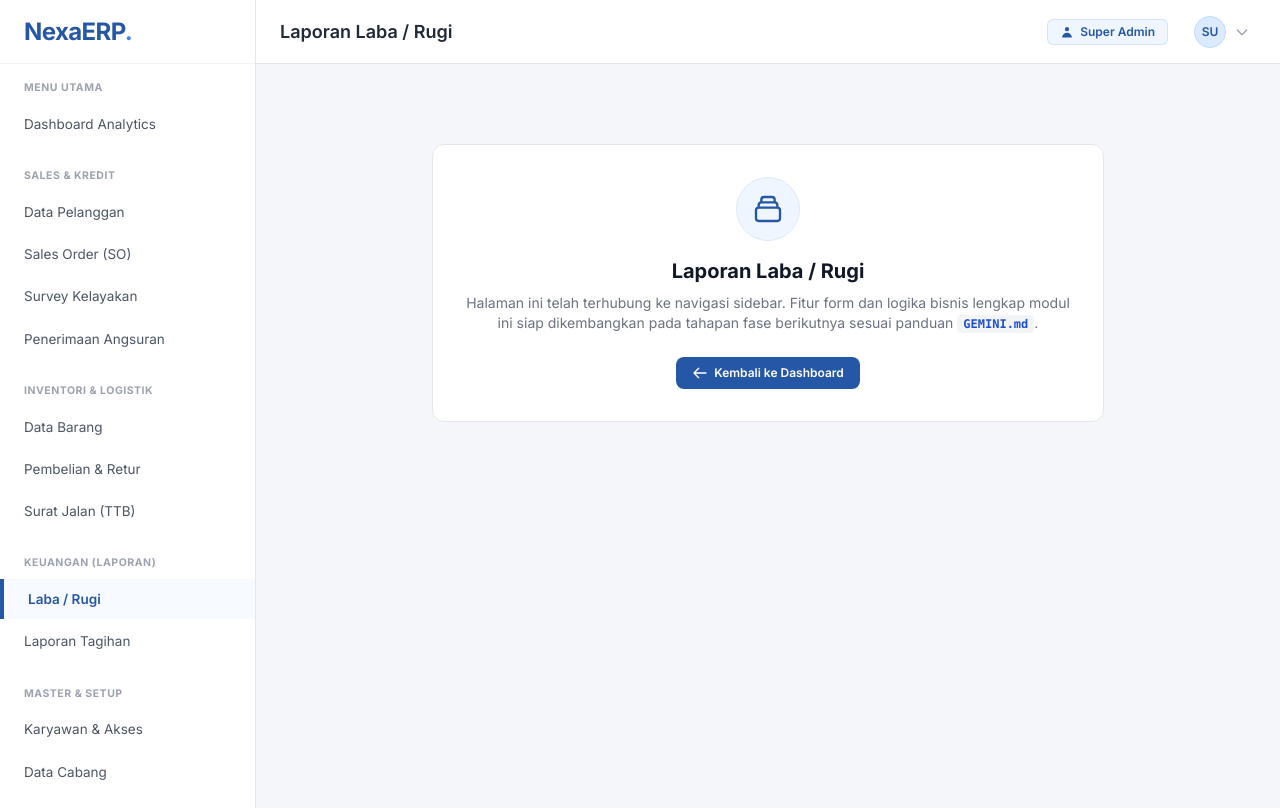
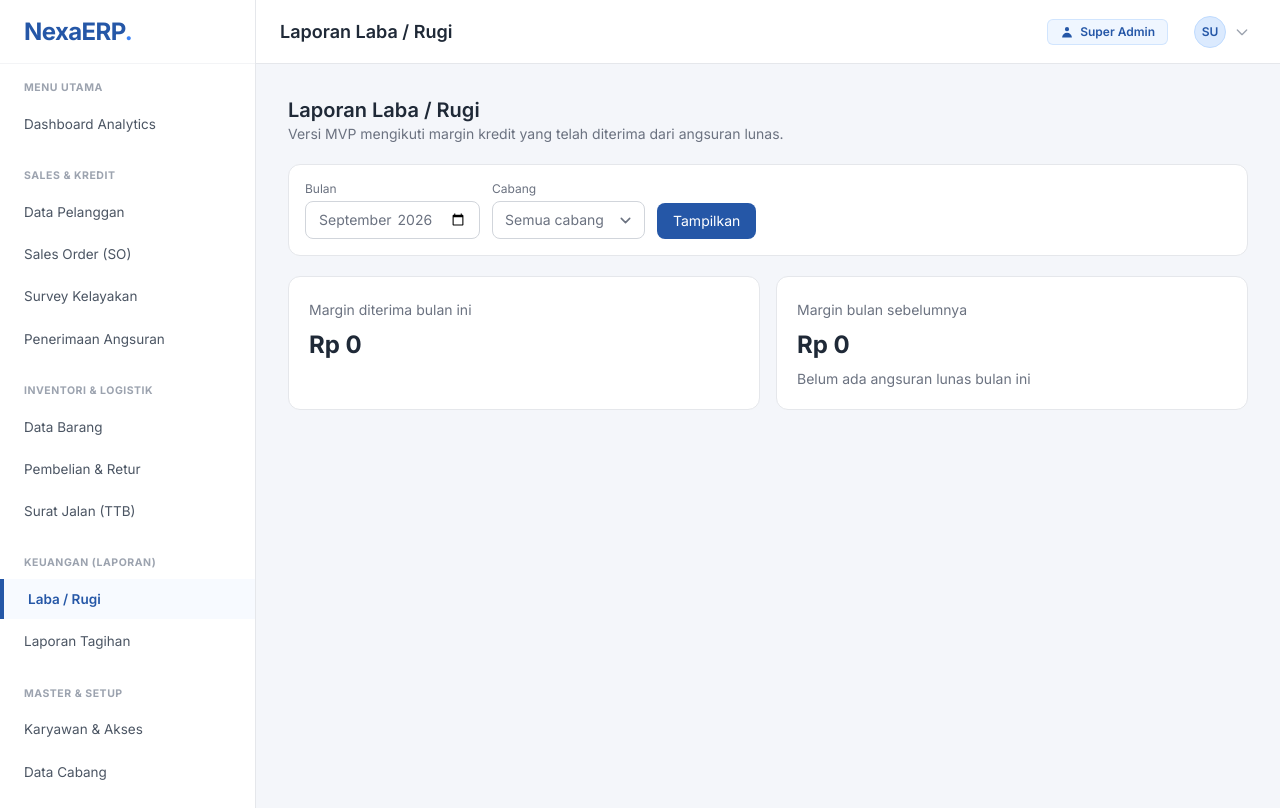
Before and after one commit to BaharudinAlamsyah27/Sistem-Penjualan-Pembiayaan-Kredit-Elektronik, a Laravel app: page /laporan/laba-rugi in a window 1280 px wide. Run offline with Laravel 12, Linux system fonts and the light colour scheme; a user stored in the database is signed in; data comes from the database, SQL or seed files in the repository; tables that the repository leaves empty hold one stand-in row (values such as "Sample post"); style sheets or scripts are compiled from the project's sources; parts of the project's set-up code (start-up, migrations or seed data) failed here and were passed over; some libraries are stand-ins or nearby versions.

Commit message:
fase-7: laporan dasar dan ekspor

```diff
--- /dev/null
+++ b/app/Http/Controllers/LaporanController.php
@@ -0,0 +1,138 @@
+<?php
+
+namespace App\Http\Controllers;
+
+use App\Models\Angsuran;
+use App\Models\Cabang;
+use App\Models\SalesOrder;
+use App\Services\LabaService;
+use Carbon\Carbon;
+use Illuminate\Http\Request;
+use Illuminate\Support\Collection;
+use Illuminate\Validation\ValidationException;
+use Illuminate\View\View;
+use Symfony\Component\HttpFoundation\StreamedResponse;
+
+class LaporanController extends Controller
+{
+    public function penjualan(Request $request): View
+    {
+        $filter = $this->filter($request);
+        $rows = $this->ringkasanPenjualan($filter);
+
+        return view('laporan.penjualan', [
+            'rows' => $rows,
+            'filter' => $filter,
+            'cabangs' => $request->user()->hasRole('admin_pusat') ? Cabang::orderBy('nama')->get() : collect(),
+        ]);
+    }
+
+    public function kolektor(Request $request): View
+    {
+        $filter = $this->filter($request);
+        $rows = $this->ringkasanKolektor($filter);
+
+        return view('laporan.kolektor', [
+            'rows' => $rows,
+            'filter' => $filter,
+            'cabangs' => $request->user()->hasRole('admin_pusat') ? Cabang::orderBy('nama')->get() : collect(),
+        ]);
+    }
+
+    public function labaRugi(Request $request): View
+    {
+        abort_unless($request->user()->hasRole('admin_pusat'), 403);
+        $filter = $request->validate([
+            'bulan' => ['nullable', 'date_format:Y-m'],
+            'cabang' => ['nullable', 'integer'],
+        ]);
+        $bulan = Carbon::createFromFormat('Y-m', $filter['bulan'] ?? now()->format('Y-m'))->endOfMonth();
+        $ringkasan = LabaService::bulanBerjalan(isset($filter['cabang']) ? (int) $filter['cabang'] : null, $bulan);
+
+        return view('laporan.laba-rugi', [
+            'ringkasan' => $ringkasan,
+            'bulan' => $bulan->format('Y-m'),
+            'cabangs' => Cabang::orderBy('nama')->get(),
+            'cabangTerpilih' => $filter['cabang'] ?? null,
+        ]);
+    }
+
+    public function export(Request $request): StreamedResponse
+    {
+        $filter = $this->filter($request);
+        $jenis = $request->validate(['jenis' => ['required', 'in:penjualan,kolektor']])['jenis'];
+        $rows = $jenis === 'penjualan' ? $this->ringkasanPenjualan($filter) : $this->ringkasanKolektor($filter);
+        $header = $jenis === 'penjualan'
+            ? ['Nama Sales', 'Jumlah Sales Order', 'Nilai Penjualan', 'Margin Kredit']
+            : ['Kolektor', 'Jumlah Angsuran', 'Total Tagihan', 'Total Dibayar', 'Tunggakan Lewat Tempo'];
+        $filename = 'laporan-'.$jenis.'-'.$filter['dari'].'-'.$filter['sampai'].'.csv';
+
+        return response()->streamDownload(function () use ($header, $rows, $jenis) {
+            $stream = fopen('php://output', 'w');
+            fwrite($stream, "\xEF\xBB\xBF");
+            fputcsv($stream, $header, ';');
+            foreach ($rows as $row) {
+                fputcsv($stream, $jenis === 'penjualan'
+                    ? [$row['nama'], $row['jumlah'], $row['penjualan'], $row['margin']]
+                    : [$row['nama'], $row['jumlah'], $row['tagihan'], $row['dibayar'], $row['tunggakan']], ';');
+            }
+            fclose($stream);
+        }, $filename, ['Content-Type' => 'text/csv; charset=UTF-8']);
+    }
+
+    private function filter(Request $request): array
+    {
+        $filter = $request->validate([
+            'dari' => ['nullable', 'date_format:Y-m-d'],
+            'sampai' => ['nullable', 'date_format:Y-m-d'],
+            'cabang' => ['nullable', 'integer'],
+        ]);
+        $filter['dari'] = $filter['dari'] ?? now()->startOfMonth()->toDateString();
+        $filter['sampai'] = $filter['sampai'] ?? now()->toDateString();
+        if ($filter['dari'] > $filter['sampai']) {
+            throw ValidationException::withMessages(['dari' => 'Tanggal awal harus sebelum atau sama dengan tanggal akhir.']);
+        }
+
+        return $filter;
+    }
+
+    private function ringkasanPenjualan(array $filter): Collection
+    {
+        return SalesOrder::query()->with('sales')
+            ->where('status', 'terkirim')
+            ->whereDate('tanggal', '>=', $filter['dari'])
+            ->whereDate('tanggal', '<=', $filter['sampai'])
+            ->when($filter['cabang'] ?? null, fn ($q, $id) => $q->where('cabang_id', $id))
+            ->get()
+            ->groupBy('sales_id')
+            ->map(function (Collection $orders): array {
+                return [
+                    'nama' => $orders->first()->sales?->nama ?? 'Tanpa sales',
+                    'jumlah' => $orders->count(),
+                    'penjualan' => $orders->sum(fn ($so) => (float) $so->harga_jual * (int) $so->qty),
+                    'margin' => $orders->sum(fn ($so) => (float) $so->total_margin),
+                ];
+            })->values()->sortBy('nama')->values();
+    }
+
+    private function ringkasanKolektor(array $filter): Collection
+    {
+        return Angsuran::query()->with(['kolektor', 'faktur.salesOrder.pelanggan'])
+            ->where('jenis', 'angsuran')
+            ->whereDate('jatuh_tempo', '>=', $filter['dari'])
+            ->whereDate('jatuh_tempo', '<=', $filter['sampai'])
+            ->when($filter['cabang'] ?? null, fn ($q, $id) => $q->where('cabang_id', $id))
+            ->get()
+            ->groupBy('kolektor_id')
+            ->map(function (Collection $angsuran): array {
+                return [
+                    'nama' => $angsuran->first()->kolektor?->nama ?? 'Belum ditugaskan',
+                    'jumlah' => $angsuran->count(),
+                    'tagihan' => $angsuran->sum(fn ($a) => (float) $a->nominal),
+                    'dibayar' => $angsuran->sum(fn ($a) => (float) $a->nominal_dibayar),
+                    'tunggakan' => $angsuran->filter(fn ($a) => $a->status !== 'lunas' && $a->jatuh_tempo->lt(Carbon::today()))
+                        ->sum(fn ($a) => (float) $a->nominal),
+                ];
+            })->values()->sortBy('nama')->values();
+    }
+}
--- a/app/Services/LabaService.php
+++ b/app/Services/LabaService.php
@@ -2,15 +2,13 @@
 
 namespace App\Services;
 
-use App\Models\SalesOrder;
+use App\Models\Angsuran;
 use Carbon\Carbon;
-use Illuminate\Database\Eloquent\Builder;
 
 class LabaService
 {
     /**
-     * MVP: laba bersih = jumlah total_margin SO berstatus terkirim pada periode.
-     * Definisi ini sementara dan mudah diganti.
+     * MVP: margin diakui sebanding dengan pembayaran angsuran yang lunas.
      *
      * @return array{nominal: float, nominal_lalu: float, persen: float|null, keterangan: string}
      */
@@ -23,13 +21,8 @@ class LabaService
         $awalBulanLalu = $acuan->copy()->subMonthNoOverflow()->startOfMonth();
         $akhirBulanLalu = $acuan->copy()->subMonthNoOverflow()->endOfMonth();
 
-        $nominal = (float) static::queryTerkirim($cabangId)
-            ->whereBetween('tanggal', [$awalBulanIni->toDateString(), $akhirBulanIni->toDateString()])
-            ->sum('total_margin');
-
-        $nominalLalu = (float) static::queryTerkirim($cabangId)
-            ->whereBetween('tanggal', [$awalBulanLalu->toDateString(), $akhirBulanLalu->toDateString()])
-            ->sum('total_margin');
+        $nominal = static::marginTerbayar($cabangId, $awalBulanIni, $akhirBulanIni);
+        $nominalLalu = static::marginTerbayar($cabangId, $awalBulanLalu, $akhirBulanLalu);
 
         $persen = null;
         if ($nominalLalu > 0) {
@@ -39,7 +32,7 @@ class LabaService
         } elseif ($nominal > 0) {
             $keterangan = 'Belum ada data bulan lalu';
         } else {
-            $keterangan = 'Belum ada penjualan terkirim bulan ini';
+            $keterangan = 'Belum ada angsuran lunas bulan ini';
         }
 
         return [
@@ -50,10 +43,22 @@ class LabaService
         ];
     }
 
-    private static function queryTerkirim(?int $cabangId): Builder
+    private static function marginTerbayar(?int $cabangId, Carbon $awal, Carbon $akhir): float
     {
-        return SalesOrder::query()
-            ->where('status', 'terkirim')
-            ->when($cabangId, fn (Builder $q) => $q->where('cabang_id', $cabangId));
+        return Angsuran::query()
+            ->with('faktur.salesOrder')
+            ->where('jenis', 'angsuran')
+            ->where('status', 'lunas')
+            ->whereBetween('tgl_bayar', [$awal->toDateString(), $akhir->toDateString()])
+            ->when($cabangId, fn ($q) => $q->where('cabang_id', $cabangId))
+            ->get()
+            ->sum(function (Angsuran $angsuran): float {
+                $so = $angsuran->faktur?->salesOrder;
+                $total = (float) ($so?->total_kredit ?? 0);
+
+                return $total > 0
+                    ? (float) $angsuran->nominal_dibayar * ((float) $so->total_margin / $total)
+                    : 0.0;
+            });
     }
 }
--- /dev/null
+++ b/resources/views/laporan/kolektor.blade.php
@@ -0,0 +1,6 @@
+<x-app-layout>
+    @section('title', 'Tagihan per Kolektor')
+    <div class="mb-5 flex flex-wrap items-start justify-between gap-3"><div><h2 class="text-xl font-semibold">Tagihan per Kolektor</h2><p class="text-sm text-gray-500">Tagihan dihitung berdasarkan tanggal jatuh tempo.</p></div><a href="{{ route('laporan.penjualan', request()->query()) }}" class="rounded-lg border px-4 py-2 text-sm">Laporan Penjualan</a></div>
+    <form method="GET" class="mb-4 flex flex-wrap items-end gap-3 rounded-xl border bg-white p-4"><label class="text-xs text-gray-500">Dari<input type="date" name="dari" value="{{ $filter['dari'] }}" class="mt-1 block rounded-lg border-gray-300 text-sm"></label><label class="text-xs text-gray-500">Sampai<input type="date" name="sampai" value="{{ $filter['sampai'] }}" class="mt-1 block rounded-lg border-gray-300 text-sm"></label>@if(auth()->user()->hasRole('admin_pusat'))<label class="text-xs text-gray-500">Cabang<select name="cabang" class="mt-1 block rounded-lg border-gray-300 text-sm"><option value="">Semua cabang</option>@foreach($cabangs as $c)<option value="{{ $c->id }}" @selected((string)($filter['cabang']??'')===(string)$c->id)>{{ $c->nama }}</option>@endforeach</select></label>@endif<button class="rounded-lg bg-[#2557a7] px-4 py-2 text-sm text-white">Tampilkan</button><a class="rounded-lg border px-4 py-2 text-sm" href="{{ route('laporan.export', ['jenis'=>'kolektor'] + request()->query()) }}">Unduh CSV</a></form>
+    <div class="overflow-x-auto rounded-xl border bg-white"><table class="w-full text-left text-sm"><thead class="bg-gray-50 text-xs uppercase text-gray-500"><tr><th class="p-4">Kolektor</th><th class="p-4">Jumlah Angsuran</th><th class="p-4">Total Tagihan</th><th class="p-4">Total Dibayar</th><th class="p-4">Tunggakan Lewat Tempo</th></tr></thead><tbody class="divide-y">@forelse($rows as $row)<tr><td class="p-4 font-medium">{{ $row['nama'] }}</td><td class="p-4">{{ $row['jumlah'] }}</td><td class="p-4">Rp {{ number_format($row['tagihan'],0,',','.') }}</td><td class="p-4">Rp {{ number_format($row['dibayar'],0,',','.') }}</td><td class="p-4">Rp {{ number_format($row['tunggakan'],0,',','.') }}</td></tr>@empty<tr><td colspan="5" class="p-8 text-center text-gray-500">Tidak ada tagihan pada periode ini.</td></tr>@endforelse</tbody></table></div>
+</x-app-layout>
--- /dev/null
+++ b/resources/views/laporan/laba-rugi.blade.php
@@ -0,0 +1,6 @@
+<x-app-layout>
+    @section('title', 'Laporan Laba / Rugi')
+    <div class="mb-5"><h2 class="text-xl font-semibold">Laporan Laba / Rugi</h2><p class="text-sm text-gray-500">Versi MVP mengikuti margin kredit yang telah diterima dari angsuran lunas.</p></div>
+    <form method="GET" class="mb-5 flex flex-wrap items-end gap-3 rounded-xl border bg-white p-4"><label class="text-xs text-gray-500">Bulan<input type="month" name="bulan" value="{{ $bulan }}" class="mt-1 block rounded-lg border-gray-300 text-sm"></label><label class="text-xs text-gray-500">Cabang<select name="cabang" class="mt-1 block rounded-lg border-gray-300 text-sm"><option value="">Semua cabang</option>@foreach($cabangs as $c)<option value="{{ $c->id }}" @selected((string)$cabangTerpilih===(string)$c->id)>{{ $c->nama }}</option>@endforeach</select></label><button class="rounded-lg bg-[#2557a7] px-4 py-2 text-sm text-white">Tampilkan</button></form>
+    <div class="grid gap-4 sm:grid-cols-2"><div class="rounded-xl border bg-white p-5"><span class="text-sm text-gray-500">Margin diterima bulan ini</span><strong class="mt-2 block text-2xl">Rp {{ number_format($ringkasan['nominal'],0,',','.') }}</strong></div><div class="rounded-xl border bg-white p-5"><span class="text-sm text-gray-500">Margin bulan sebelumnya</span><strong class="mt-2 block text-2xl">Rp {{ number_format($ringkasan['nominal_lalu'],0,',','.') }}</strong><span class="mt-2 block text-sm text-gray-500">{{ $ringkasan['keterangan'] }}</span></div></div>
+</x-app-layout>
--- /dev/null
+++ b/resources/views/laporan/penjualan.blade.php
@@ -0,0 +1,6 @@
+<x-app-layout>
+    @section('title', 'Laporan Penjualan per Sales')
+    <div class="mb-5 flex flex-wrap items-start justify-between gap-3"><div><h2 class="text-xl font-semibold">Penjualan per Sales</h2><p class="text-sm text-gray-500">Ringkasan SO yang sudah terkirim dalam periode.</p></div><a href="{{ route('laporan.kolektor', request()->query()) }}" class="rounded-lg border px-4 py-2 text-sm">Laporan Kolektor</a></div>
+    <form method="GET" class="mb-4 flex flex-wrap items-end gap-3 rounded-xl border bg-white p-4"><label class="text-xs text-gray-500">Dari<input type="date" name="dari" value="{{ $filter['dari'] }}" class="mt-1 block rounded-lg border-gray-300 text-sm"></label><label class="text-xs text-gray-500">Sampai<input type="date" name="sampai" value="{{ $filter['sampai'] }}" class="mt-1 block rounded-lg border-gray-300 text-sm"></label>@if(auth()->user()->hasRole('admin_pusat'))<label class="text-xs text-gray-500">Cabang<select name="cabang" class="mt-1 block rounded-lg border-gray-300 text-sm"><option value="">Semua cabang</option>@foreach($cabangs as $c)<option value="{{ $c->id }}" @selected((string)($filter['cabang']??'')===(string)$c->id)>{{ $c->nama }}</option>@endforeach</select></label>@endif<button class="rounded-lg bg-[#2557a7] px-4 py-2 text-sm text-white">Tampilkan</button><a class="rounded-lg border px-4 py-2 text-sm" href="{{ route('laporan.export', ['jenis'=>'penjualan'] + request()->query()) }}">Unduh CSV</a></form>
+    <div class="overflow-x-auto rounded-xl border bg-white"><table class="w-full text-left text-sm"><thead class="bg-gray-50 text-xs uppercase text-gray-500"><tr><th class="p-4">Sales</th><th class="p-4">Jumlah SO Terkirim</th><th class="p-4">Nilai Penjualan</th><th class="p-4">Margin Kredit</th></tr></thead><tbody class="divide-y">@forelse($rows as $row)<tr><td class="p-4 font-medium">{{ $row['nama'] }}</td><td class="p-4">{{ $row['jumlah'] }}</td><td class="p-4">Rp {{ number_format($row['penjualan'],0,',','.') }}</td><td class="p-4">Rp {{ number_format($row['margin'],0,',','.') }}</td></tr>@empty<tr><td colspan="4" class="p-8 text-center text-gray-500">Tidak ada penjualan terkirim pada periode ini.</td></tr>@endforelse</tbody></table></div>
+</x-app-layout>
--- a/resources/views/laporan/tagihan.blade.php
+++ b/resources/views/laporan/tagihan.blade.php
@@ -1,6 +1,6 @@
 <x-app-layout>
     @section('title', 'Laporan Tagihan')
-    <div class="mb-5"><h2 class="text-xl font-semibold">Laporan Tagihan Angsuran</h2><p class="text-sm text-gray-500">Telusuri jadwal, pembayaran, kolektor, dan wilayah pelanggan.</p></div>
+    <div class="mb-5 flex flex-wrap items-start justify-between gap-3"><div><h2 class="text-xl font-semibold">Laporan Tagihan Angsuran</h2><p class="text-sm text-gray-500">Telusuri jadwal, pembayaran, kolektor, dan wilayah pelanggan.</p></div><div class="flex gap-2"><a href="{{ route('laporan.penjualan') }}" class="rounded-lg border px-3 py-2 text-sm">Penjualan per Sales</a><a href="{{ route('laporan.kolektor') }}" class="rounded-lg border px-3 py-2 text-sm">Tagihan per Kolektor</a></div></div>
     <form method="GET" class="mb-4 grid grid-cols-1 gap-3 rounded-xl border bg-white p-4 sm:grid-cols-2 lg:grid-cols-3">
         <label class="text-xs text-gray-500">Bulan jatuh tempo<input type="month" name="bulan" value="{{ $filters['bulan'] ?? '' }}" class="mt-1 block w-full rounded-lg border-gray-300 text-sm"></label>
         <label class="text-xs text-gray-500">Kolektor<select name="kolektor" class="mt-1 block w-full rounded-lg border-gray-300 text-sm"><option value="">Semua kolektor</option>@foreach($kolektors as $k)<option value="{{ $k->id }}" @selected((string)($filters['kolektor'] ?? '')===(string)$k->id)>{{ $k->nama }}</option>@endforeach</select></label>
--- a/routes/web.php
+++ b/routes/web.php
@@ -8,6 +8,7 @@ use App\Http\Controllers\BarangController;
 use App\Http\Controllers\PembelianController;
 use App\Http\Controllers\PenerimaanAngsuranController;
 use App\Http\Controllers\LaporanTagihanController;
+use App\Http\Controllers\LaporanController;
 use App\Http\Controllers\PenerbitanFakturController;
 use App\Http\Controllers\ProfileController;
 use App\Http\Controllers\SalesOrderController;
@@ -50,7 +51,10 @@ Route::middleware(['auth', 'verified'])->group(function () {
     Route::post('/angsuran/{angsuran}', [PenerimaanAngsuranController::class, 'store'])->name('angsuran.store');
     Route::put('/angsuran/{angsuran}', [PenerimaanAngsuranController::class, 'update'])->name('angsuran.update');
     Route::get('/surat-jalan', [SuratJalanController::class, 'index'])->name('surat-jalan.index');
-    Route::get('/laporan/laba-rugi', fn () => view('placeholder', ['title' => 'Laporan Laba / Rugi']))->name('laporan.laba-rugi');
+    Route::get('/laporan/penjualan', [LaporanController::class, 'penjualan'])->name('laporan.penjualan');
+    Route::get('/laporan/kolektor', [LaporanController::class, 'kolektor'])->name('laporan.kolektor');
+    Route::get('/laporan/laba-rugi', [LaporanController::class, 'labaRugi'])->name('laporan.laba-rugi');
+    Route::get('/laporan/export', [LaporanController::class, 'export'])->name('laporan.export');
     Route::get('/laporan/tagihan', [LaporanTagihanController::class, 'index'])->name('laporan.tagihan');
 });
 
```
Also changed, not shown: docs/PROGRESS.md (+17 -0 lines), tests/Feature/Fase7Test.php (added, +65 -0 lines).
